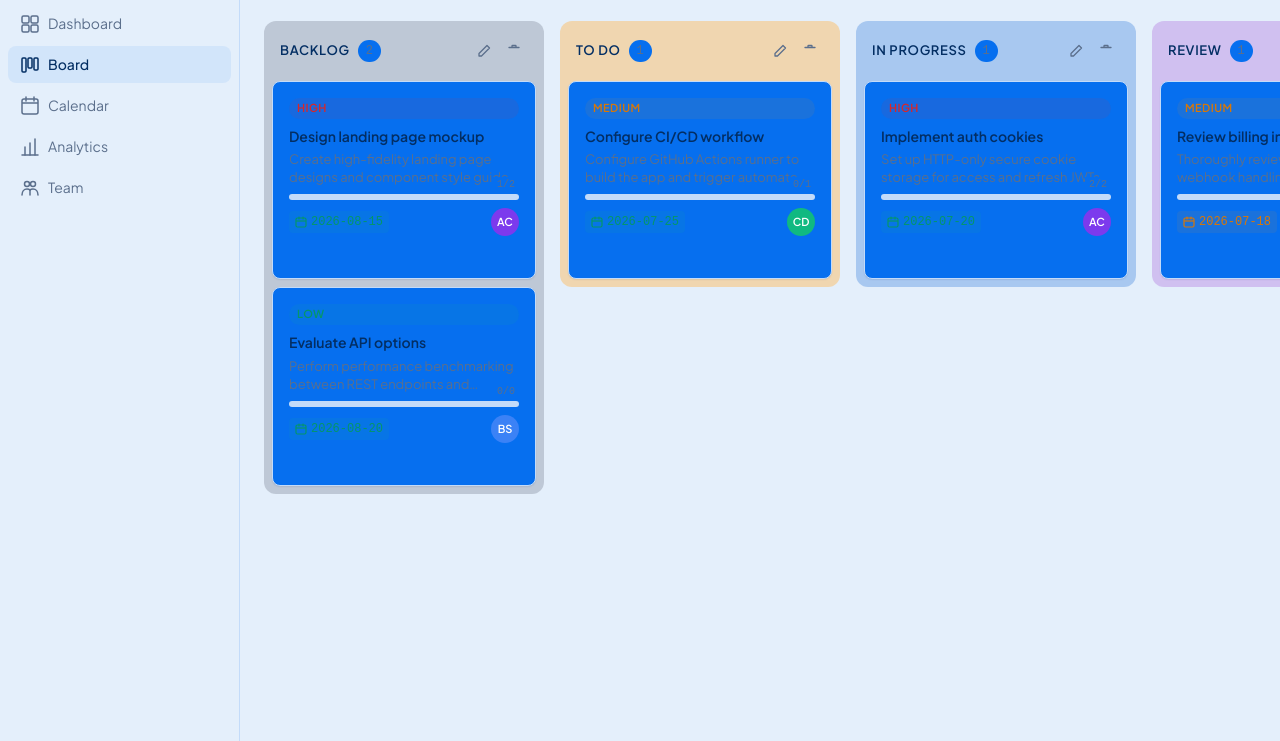
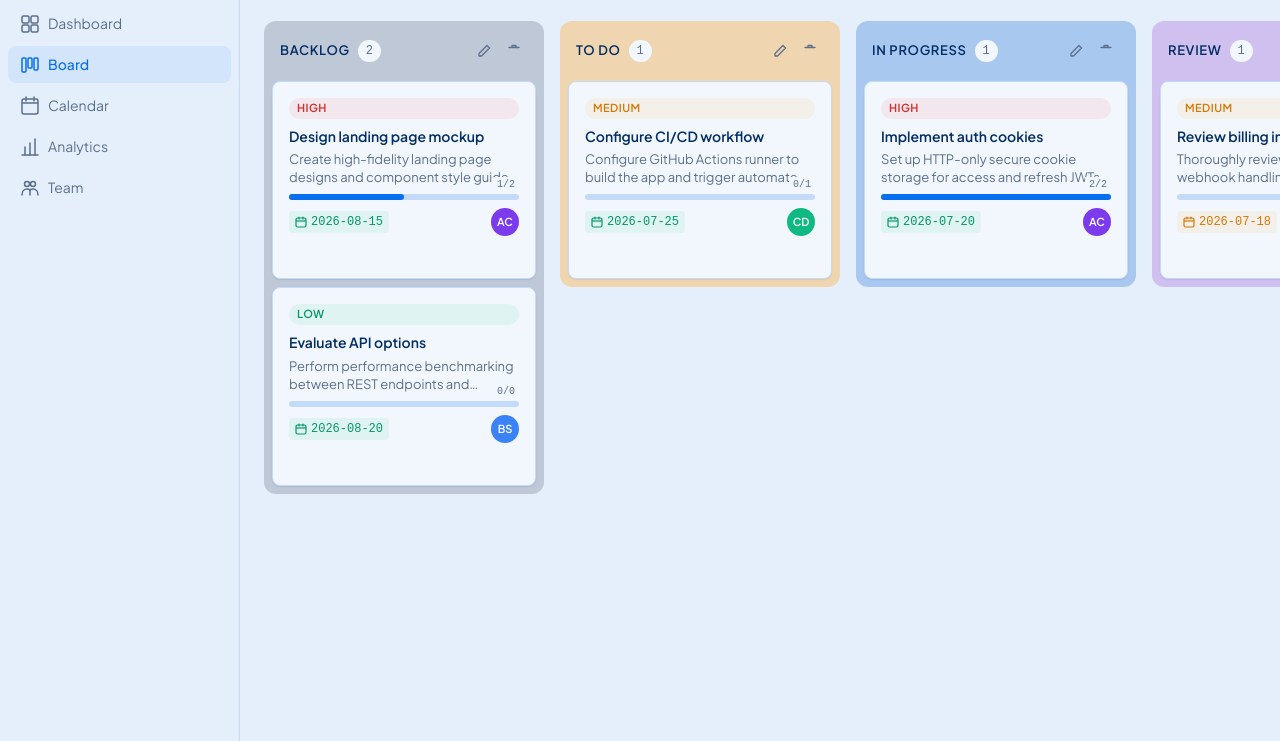
Before and after one commit to LeapX-Pune/Project-Management-Board-2, a website with bundled scripts: page index.html in a window 1280 px wide. Shown: the part 59-800 px from the top of the page. Built offline with nearby package versions, Linux system fonts and the light colour scheme.

Commit message:
Fix --brand-50 typo in css/style.css to resolve card surface and background rendering mismatch with live deployed version

```diff
--- a/css/style.css
+++ b/css/style.css
@@ -18,7 +18,7 @@
   --brand-200: #C3DBF9;
   --brand-300: #88BAF6;
   --brand-400: #4795F5;
-  --brand-50: #066FEF;
+  --brand-500: #066FEF;
   --brand-600: #055CC7;
   --brand-700: #044CA4;
   --brand-800: #033E86;
```
